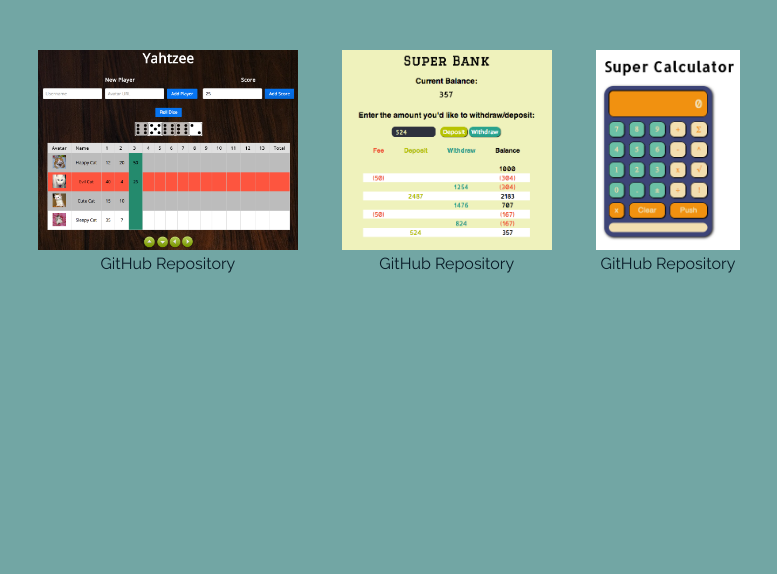
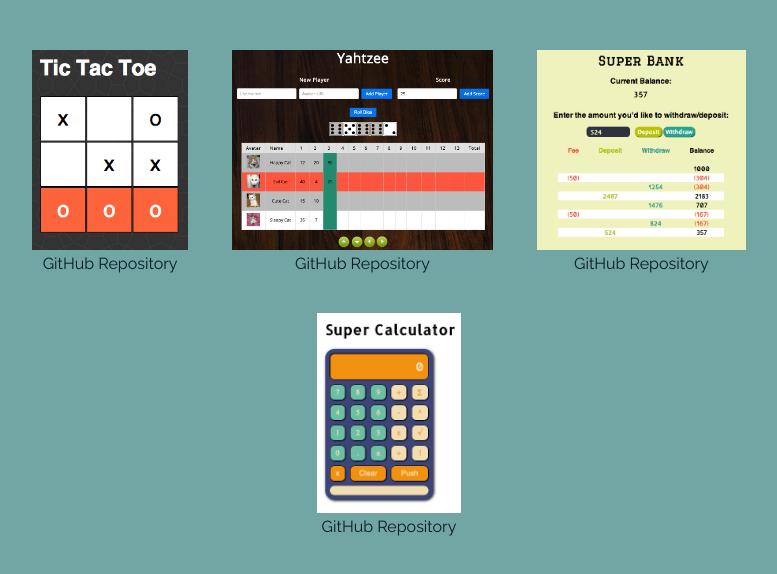
Before and after one commit to amberagard/amberagard.github.io, a plain HTML site: page index.html in a window 1280 px wide. Shown: the part 96-670 px from the top of the page, without its empty margins (261-1038 px from the left). Drawn offline with Linux system fonts and the light colour scheme.

Commit message:
added tictactoe to portfolio

```diff
--- a/css/style.css
+++ b/css/style.css
@@ -33,7 +33,7 @@ a {
 
 .icon {
 	text-align: center;
-    margin-top: 200px;
+    margin-top: 75px;
 }
 
 .icon a {
--- a/index.html
+++ b/index.html
@@ -8,6 +8,13 @@
       </head>
       <body>
           <h1>Amber Agard's Portfolio</h1>
+
+          <div class="item">
+              <a href="http://portfolio.amberagard.com/tictactoe/" target="_blank">
+                  <img src="images/tictactoe.png">
+              </a>
+              <a href="http://github.com/amberagard/tictactoe" target="_blank" class="repo">GitHub Repository</a>
+          </div>
 
           <div class="item">
               <a href="http://portfolio.amberagard.com/yahtzee/" target="_blank">
@@ -32,8 +39,6 @@
               <a href="https://github.com/amberagard/super-calc" target="_blank" class="repo">GitHub Repository</a>
           </div>
 
-
-
           <div class="icon">
 			  <a href="http://twitter.com/amberagard" target="blank" class="icon-twitter"></a>
 			  <a href="https://www.facebook.com/AmberAgard?viewas=100000686899395&privacy_source=timeline_gear_menu" target="blank" class="icon-facebook"></a>
```
Also changed, not shown: images/tictactoe.png (added).
